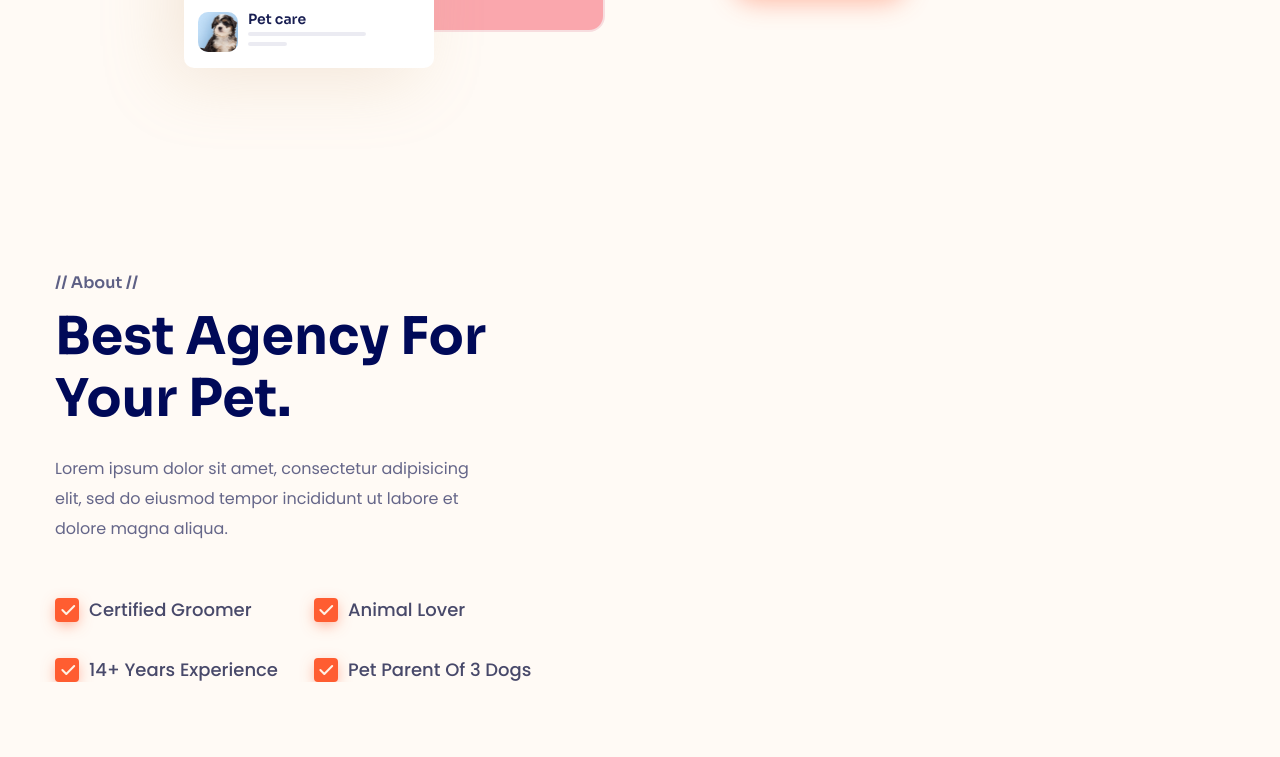
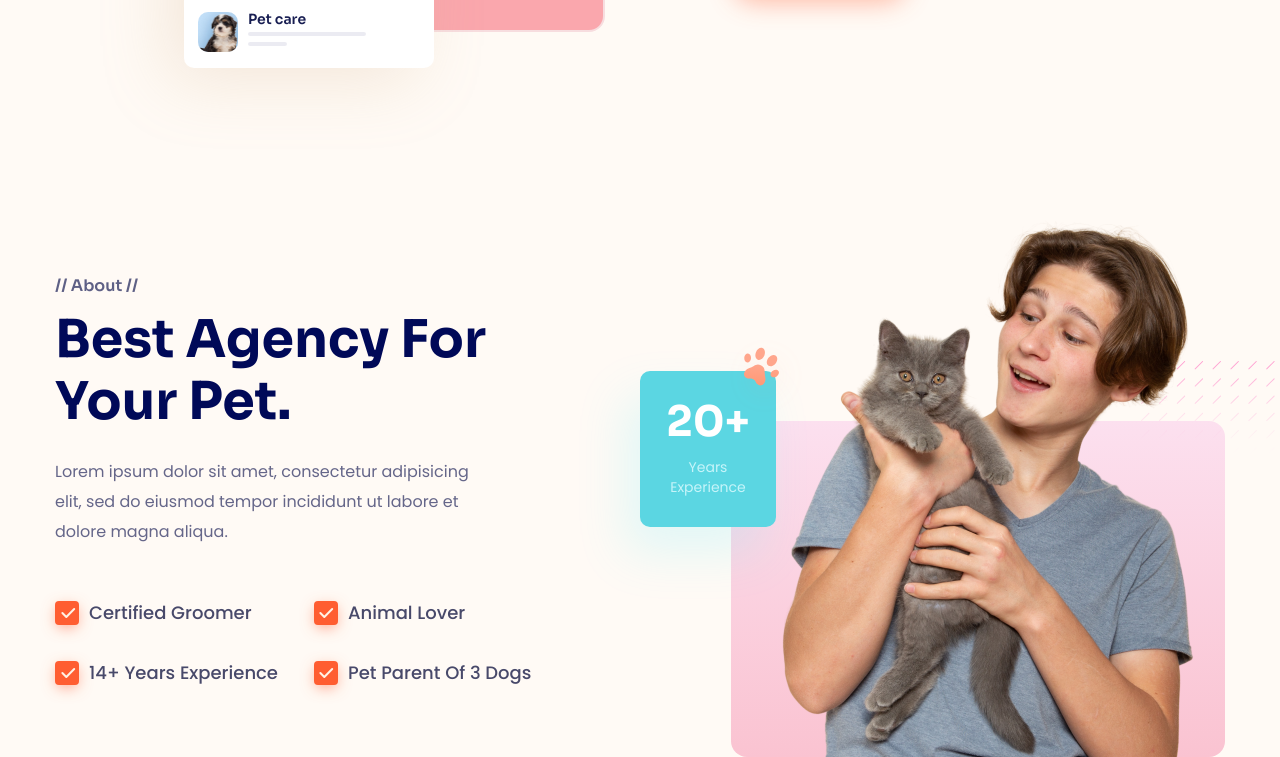
Before and after one commit to minhanh55/WEB_F8-4, a plain HTML site: page index.html in a window 1280 px wide. Shown: the part 690-1447 px from the top of the page. Before the commit the page ends 1372 px from the top, so only its background shows below. Drawn offline with Linux system fonts and the light colour scheme.

Commit message:
Làm phần about #2

```diff
--- a/assets/css/styles.css
+++ b/assets/css/styles.css
@@ -289,12 +289,17 @@ button {
 
 /* About */
 .about {
-    margin-top: 207px;
+    margin-top: 138px;
 }
 
 .about__inner {
     display: grid;
     grid-template-columns: 1fr 1fr;
+    align-items: center;
+}
+
+.about__media {
+    position: relative;
 }
 
 .about__label {
@@ -349,3 +354,66 @@ button {
     left: 3.5px;
     content: url(../icons/check.svg);
 }
+
+.about__card {
+    position: absolute;
+    top: 165px;
+    left: 0;
+    width: 136px;
+    padding: 30px 26px;
+    border-radius: 10px;
+    background: #5bd6e2;
+    box-shadow: -15px 26px 48px 0px rgba(85, 240, 255, 0.17);
+    text-align: center;
+}
+
+.about__card-tittle {
+    color: #fff;
+    font-family: Sora, sans-serif;
+    font-size: 4.2rem;
+    font-weight: 700;
+    line-height: 1;
+}
+
+.about__card-desc {
+    margin-top: 14px;
+    color: #c6f4f9;
+    font-size: 1.4rem;
+    font-weight: 400;
+    line-height: 1.43;
+}
+
+.about__card-decor {
+    position: absolute;
+    top: -39px;
+    right: -32px;
+}
+
+.about__img-wrap {
+    position: relative;
+    width: 494px;
+    margin-left: auto;
+}
+
+.about__img-wrap::after {
+    position: absolute;
+    content: "";
+    inset: auto 0 0 0;
+    height: 336px;
+    z-index: -1;
+    border-radius: 16px;
+    background: linear-gradient(180deg, #fce0ef 0%, #fac3d1 100%);
+}
+
+.about__img {
+    display: block;
+    margin: 0 auto;
+    width: 450px;
+}
+
+.about__media-decor {
+    position: absolute;
+    top: 155px;
+    right: -50px;
+    z-index: -1;
+}
--- a/index.html
+++ b/index.html
@@ -282,7 +282,33 @@
                                 </span>
                             </div>
                         </section>
-                        <div class="about__media"></div>
+                        <div class="about__media">
+                            <!-- About Card -->
+                            <div class="about__card">
+                                <b class="about__card-tittle">20+</b>
+                                <p class="about__card-desc">Years Experience</p>
+                                <img
+                                    src="./assets/icons/about-decor-01.svg"
+                                    alt=""
+                                    class="about__card-decor"
+                                />
+                            </div>
+
+                            <!-- About images wrapper -->
+                            <figure class="about__img-wrap">
+                                <img
+                                    src="./assets/img/about-01.png"
+                                    alt=""
+                                    class="about__img"
+                                />
+                            </figure>
+
+                            <img
+                                src="./assets/icons/about-decor-02.svg"
+                                alt=""
+                                class="about__media-decor"
+                            />
+                        </div>
                         <div class="about__media"></div>
                         <section class="about__content"></section>
                     </div>
```
Also changed, not shown: assets/icons/about-decor-01.svg (added), assets/icons/about-decor-02.svg (added), assets/img/about-01.png (added).
